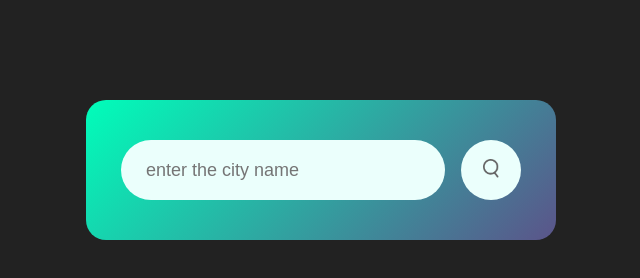
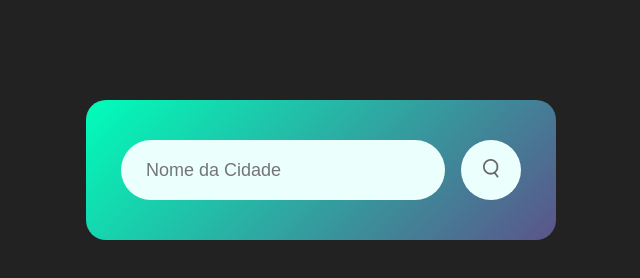
Before and after one commit to eumarianamota/weather-app, a plain HTML site: page index.html in a window 1280 px wide. Shown: the full height of the page, 319-959 px from the left. Drawn offline with Linux system fonts and the light colour scheme.

Commit message:
Update index.html

```diff
--- a/index.html
+++ b/index.html
@@ -9,7 +9,7 @@
 <body>
     <div class="card">
         <div class="search">
-            <input type="text" placeholder="enter the city name" spellcheck="false">
+            <input type="text" placeholder="Nome da Cidade" spellcheck="false">
             <button><img src="images/search.png"></button>
         </div>
 
```
